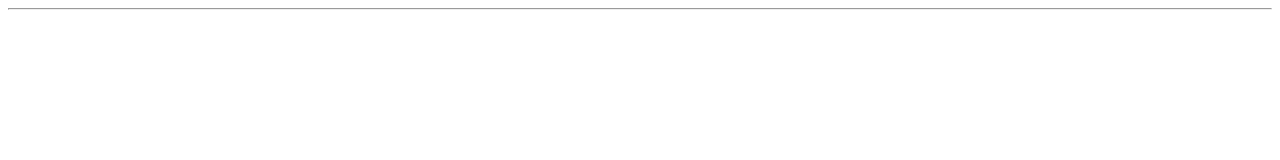
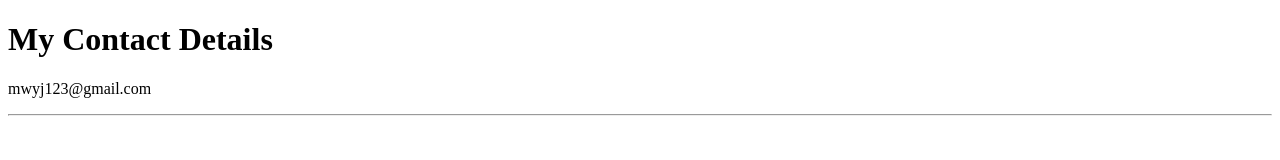
Before and after one commit to mwyj/capstone-1, a plain HTML site: page contact-me.html in a window 1280 px wide. Drawn offline with Linux system fonts and the light colour scheme.

Commit message:
contact-me.html

```diff
--- a/contact-me.html
+++ b/contact-me.html
@@ -3,9 +3,10 @@
 <head>
     <meta charset="UTF-8">
     <meta name="viewport" content="width=device-width, initial-scale=1.0">
-    <title>My Resume</title>
+    <title>Contact Me</title>
 </head>
 <body>
-
+    <h1>My Contact Details</h1>
+    <p>mwyj123@gmail.com</p>
 </body>
 <hr />
```
